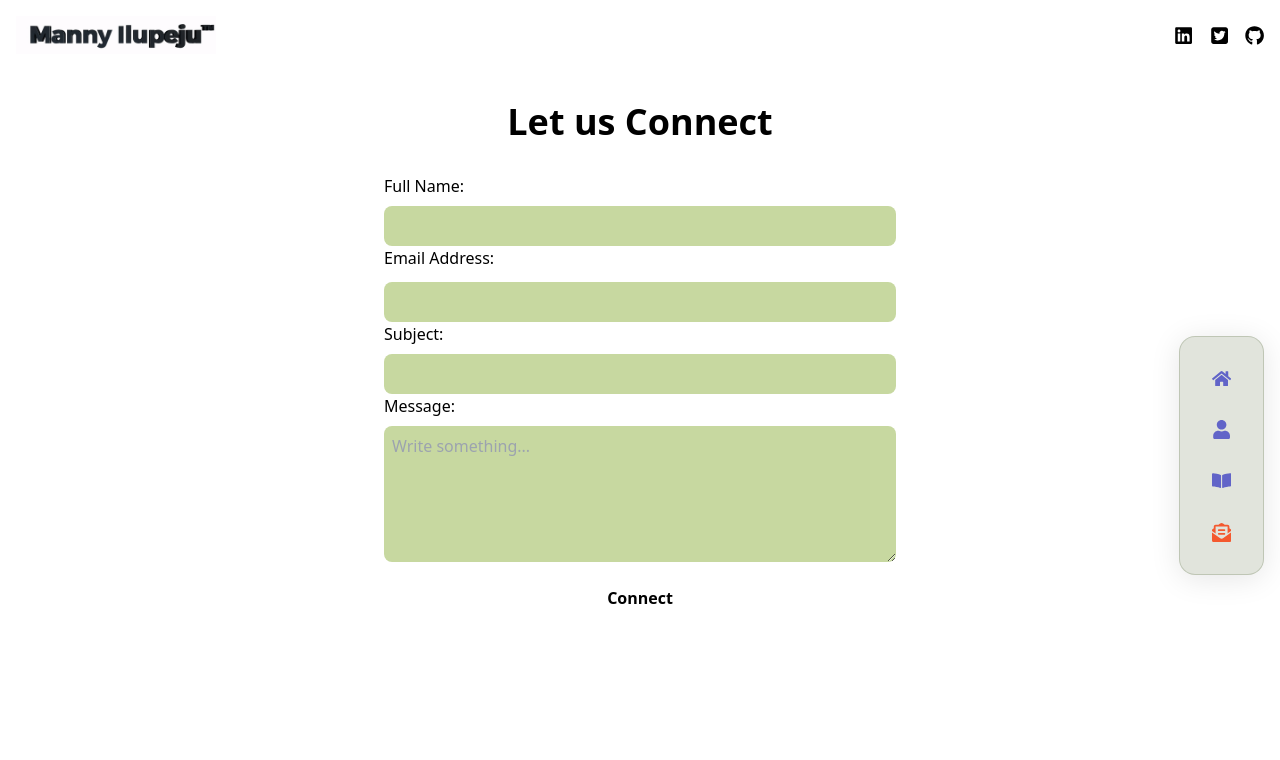
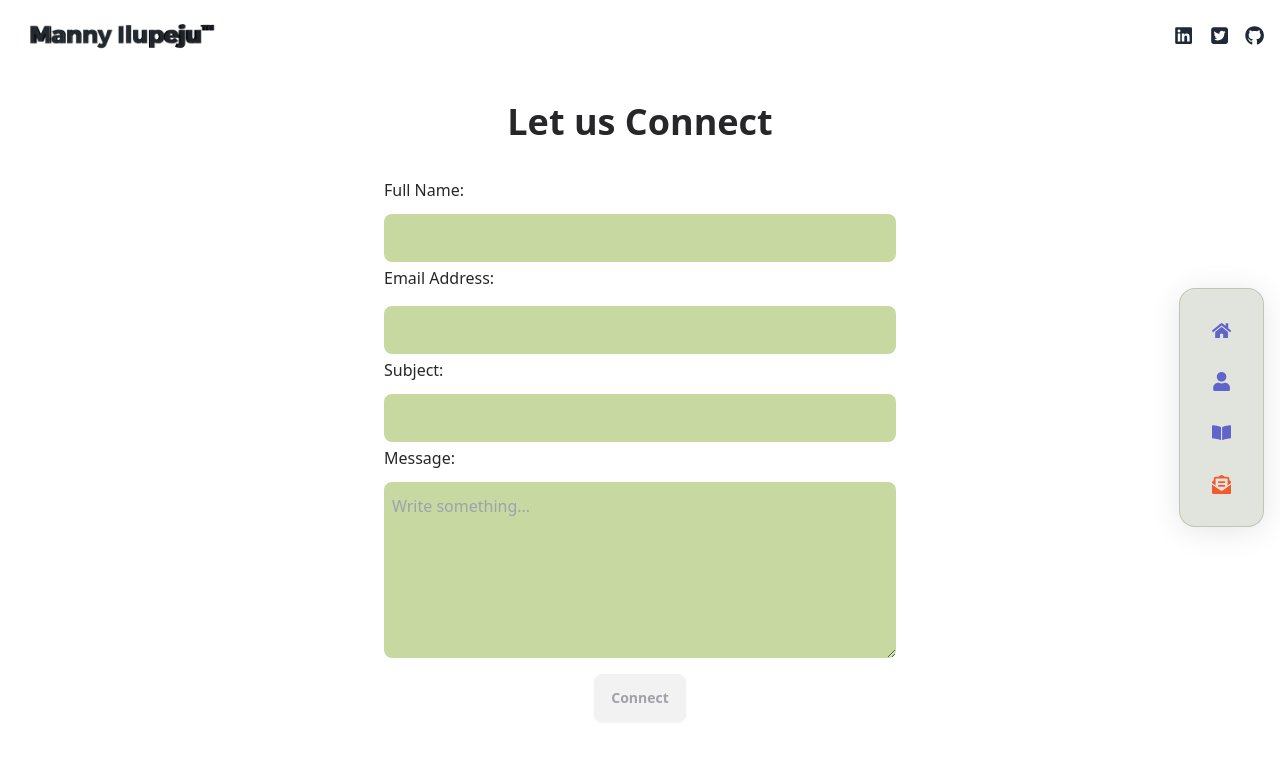
Before and after one commit to mannyIlupeju/portfoliov4, a Next.js app in the folder portfolio/: page /contact in a window 1280 px wide. Shown: the top 760 px of the page. Built offline with nearby package versions, Linux system fonts and the light colour scheme.

Commit message:
new changes to background

```diff
--- a/portfolio/src/components/About/About.jsx
+++ b/portfolio/src/components/About/About.jsx
@@ -14,7 +14,7 @@ export default function About() {
     setShowSkills(false)
   }
   return (
-    <div className="translate-y-10 xl:translate-y-24 flex xl:flex-row flex-col gap-28 xl:p-2 p-4 container mx-auto mb-24">
+    <div className="translate-y-10 xl:translate-y-24 flex xl:flex-row flex-col gap-24 xl:p-2 p-4 container mx-auto mb-24 text-zinc-800">
         <div className="flex flex-col xl:w-1/2 lg:w-2/3 w-full">
             <h1 className="xl:text-8xl text-5xl">About Me</h1>
             <div className="my-4 leading-8">
@@ -25,13 +25,13 @@ export default function About() {
         <div className="xl:translate-y-10 2xl:translate-x-42 translate-x-13 w-fit mb-12">
             <div className="flex md:gap-14 gap-4 w-full cursor-pointer">
                 <span
-                className="font-bold"
+                className={showSkills ? 'font-bold' : 'font-light'}
                 onClick={handleSkills}
                 >
                 Skills
                 </span>
                 <span
-                className="font-bold"
+                className={showExperience ? 'font-bold' : 'font-light'}
                 onClick={handleExperience}
                 >
                 Experience
--- a/portfolio/src/components/Contact/index.jsx
+++ b/portfolio/src/components/Contact/index.jsx
@@ -39,7 +39,7 @@ function Contact() {
   }
 
   return (
-    <div className="translate-y-8 container mx-auto px-4 sm:px-6 lg:px-8">
+    <div className="translate-y-8 container mx-auto px-4 sm:px-6 lg:px-8 leading-8 text-zinc-800">
         <h1 className="text-center text-2xl sm:text-3xl md:text-4xl font-bold">
           Let us Connect
        </h1>
@@ -118,7 +118,7 @@ function Contact() {
           <div className="mt-4 flex justify-center">
             <button
             type='submit'
-            className='btn btn-outline btn-info text-black font-bold py-2 px-4 rounded'
+            className='btn  text-zinc-400 font-bold py-2 px-4'
             >Connect</button>
           </div>
           </form>
--- a/portfolio/src/components/Header/index.jsx
+++ b/portfolio/src/components/Header/index.jsx
@@ -9,10 +9,10 @@ function index() {
     <header className='flex md:flex-row flex-col items-center md:justify-between p-4 container mx-auto'>
 
       <Image
-        src='/3dmannylogo.gif'
+        src='/3dmannylogob:w2.gif'
         height={200}
         width={200}
-        alt='Manny Ilupeju 3d gif'
+        alt="Manny Ilupeju 3d gif"
         priority
         />
 
--- a/portfolio/src/components/Home/index.jsx
+++ b/portfolio/src/components/Home/index.jsx
@@ -5,7 +5,7 @@ import { FaArrowRight } from "react-icons/fa";
 
 function index() {
   return (
-    <div className="translate-y-20 xl:p-2 p-4">
+    <div className="translate-y-10 xl:translate-y-24 xl:p-2 p-4 text-zinc-800">
       <span>My name is Manny, i am a</span>
       <div className="flex flex-col xl:h-24 h-12 overflow-y-hidden bio">
         <span className="xl:text-8xl text-5xl">Full-Stack Developer</span>
@@ -14,7 +14,7 @@ function index() {
         <span className="xl:text-8xl text-5xl">Full-Stack Developer</span>
       </div>
       <div className="w-fit p-2">
-        <p className="lg:w-3/4 xl:text-lg text-sm">
+        <p className="lg:w-3/4 xl:text-lg text-sm leading-8">
             Motivated and data driven Full-Stack Developer committed to leveraging my technical skills and analytical mindset to drive innovation
             and solve complex problems from businesses and individuals. With passion for continuous learning and growth, i thrive in dynamic environments where i can apply
             data-driven insights to optimize processes and enhance efficiency.
--- a/portfolio/src/components/Projects/Projects.jsx
+++ b/portfolio/src/components/Projects/Projects.jsx
@@ -98,7 +98,7 @@ function Projects() {
 
 
   return (
-    <div className='translate-y-24 flex xl:flex-row translate-x-1/5 container xl:mx-0 mx-auto flex-col xl:gap-12 gap-12 mb-24 p-4 lg:w-full'>
+    <div className='translate-y-10 xl:translate-y-24 flex xl:flex-row translate-x-1/5 container xl:mx-0 mx-auto flex-col xl:gap-12 gap-12 mb-24 p-4 lg:w-full text-zinc-800 leading-8'>
       <div className='flex-col xl:w-1/2'>
         <h1 className='xl:text-8xl text-6xl'>Projects</h1>
         <div className='text-md my-4'>
--- a/portfolio/src/pages/_app.js
+++ b/portfolio/src/pages/_app.js
@@ -1,5 +1,21 @@
+import {useState, useEffect} from 'react'
 import "@/styles/globals.css";
 
+
 export default function App({ Component, pageProps }) {
-  return <Component {...pageProps} />;
+  const [theme, setTheme] = useState('corporate');
+
+  useEffect(() => {
+    const savedTheme = localStorage.getItem('theme');
+    if (savedTheme) {
+      setTheme(savedTheme);
+    }
+  }, [])
+
+  const changeTheme = (newTheme) => {
+    setTheme(newTheme);
+    localStorage.setItem('theme', newTheme); // Save theme preference
+  }
+
+  return <Component {...pageProps} />
 }
--- a/portfolio/src/pages/about/index.jsx
+++ b/portfolio/src/pages/about/index.jsx
@@ -8,7 +8,7 @@ import About from '../../components/About/About'
 function index() {
   return (
 
-    <div className="flex flex-col min-h-screen">
+    <div className="flex flex-col min-h-screen bg-white">
       <Head>
         <title>Portfolio</title>
         <meta name="description" content="Generated by create next app" />
@@ -16,11 +16,11 @@ function index() {
         <link rel="icon" href="/favicon.ico" />
       </Head>
 
-      <main className="flex-grow container mx-auto">
+      <main className="flex-grow container mx-auto ">
         <Header/>
            <About/>
-          <div className="absolute z-10 right-0 xl:right-0 xl:top-28 lg:top-28 -bottom-52 xl:bottom-0 lg:w-fit w-full">
-          <aside className="transform translate-y-40 container-width mx-auto  p-4">
+          <div className="absolute z-10 right-0 xl:right-0 xl:top-28 lg:top-28 -bottom-38 xl:bottom-0 lg:w-fit w-full bg-white">
+          <aside className="transform xl:translate-y-40  p-4">
             <Navigation/>
           </aside>
           </div>
--- a/portfolio/src/pages/contact/index.js
+++ b/portfolio/src/pages/contact/index.js
@@ -8,7 +8,7 @@ import Contact from '../../components/Contact'
 
 function index() {
     return (
-        <div className="flex flex-col min-h-screen">
+        <div className="flex flex-col min-h-screen bg-white">
             <Head>
                 <title>Portfolio</title>
                 <meta name="description" content="Generated by create next app" />
@@ -18,12 +18,12 @@ function index() {
 
             <main className="overflow-y-hidden flex-grow container mx-auto">
                 <Header />
-                <div className="absolute z-10 right-0 xl:right-0 xl:top-40 lg:top-40 -bottom-52 xl:bottom-0 lg:w-fit w-full">
-                    <aside className="transform translate-y-40 container-width mx-auto p-4">
+                <Contact/>
+                <div className="absolute z-10 right-0 xl:right-0 xl:top-28 lg:top-28 -bottom-28 xl:bottom-0 lg:w-fit w-full bg-white">
+                    <aside className="transform xl:translate-y-40 p-4">
                         <Navigation />
                     </aside>
                 </div>
-                <Contact/>
             </main>
         </div>
     )
--- a/portfolio/src/pages/index.js
+++ b/portfolio/src/pages/index.js
@@ -9,7 +9,7 @@ import Header from '../components/Header'
 export default function index() {
   return (
 
-    <div className="flex flex-col min-h-screen">
+    <div className="flex flex-col min-h-screen bg-white">
       <Head>
         <title>Portfolio</title>
         <meta name="description" content="Generated by create next app" />
@@ -19,12 +19,12 @@ export default function index() {
 
       <main className="overflow-y-hidden flex-grow container mx-auto">
         <Header />
-        <div className="absolute z-10 right-0 xl:right-0 xl:top-40 lg:top-40 -bottom-52 xl:bottom-0 lg:w-fit w-full">
+        <Home/>
+        <div className="absolute z-10 right-0 xl:right-0 xl:top-28 lg:top-28 -bottom-28 xl:bottom-0 lg:w-fit w-full bg-white">
           <aside className="transform xl:translate-y-40 p-4">
             <Navigation />
           </aside>
         </div>
-        <Home/>
       </main>
     </div>
 
--- a/portfolio/src/pages/project/index.jsx
+++ b/portfolio/src/pages/project/index.jsx
@@ -7,7 +7,7 @@ import Projects from '../../components/Projects/Projects'
 
 function index() {
   return (
-      <div className="flex flex-col min-h-screen">
+      <div className="flex flex-col min-h-screen bg-white">
       <Head>
         <title>Portfolio</title>
         <meta name="description" content="Generated by create next app" />
@@ -17,12 +17,12 @@ function index() {
 
         <main className="container mx-auto">
             <Header/>
-            <div className="absolute z-10 right-0 xl:right-0 xl:top-40 lg:top-40 -bottom-52 xl:bottom-0 lg:w-fit w-full">
-            <aside className="transform translate-y-40 container-width mx-auto p-4">
+            <Projects/>
+            <div className="absolute z-10 right-0 xl:right-0 xl:top-28 lg:top-28 -bottom-70 xl:bottom-0 lg:w-fit w-full bg-white">
+            <aside className="transform xl:translate-y-40 p-4">
             <Navigation/>
             </aside>
             </div>
-            <Projects/>
         </main>
 
     {/* <Footer/> */}
--- a/portfolio/tailwind.config.js
+++ b/portfolio/tailwind.config.js
@@ -14,5 +14,8 @@ module.exports = {
       },
     },
   },
-  // plugins: [require("daisyui")],
+  daisyui: {
+    themes: ["light", "dark", "cupcake", "synthwave", "corporate", "cyberpunk"], // Add your preferred themes here
+  },
+  plugins: [require("daisyui")],
 };
```
Also changed, not shown: portfolio/public/3dmannylogob:w2.gif (added), 4 other files (tests, documents, lock files or other folders).
